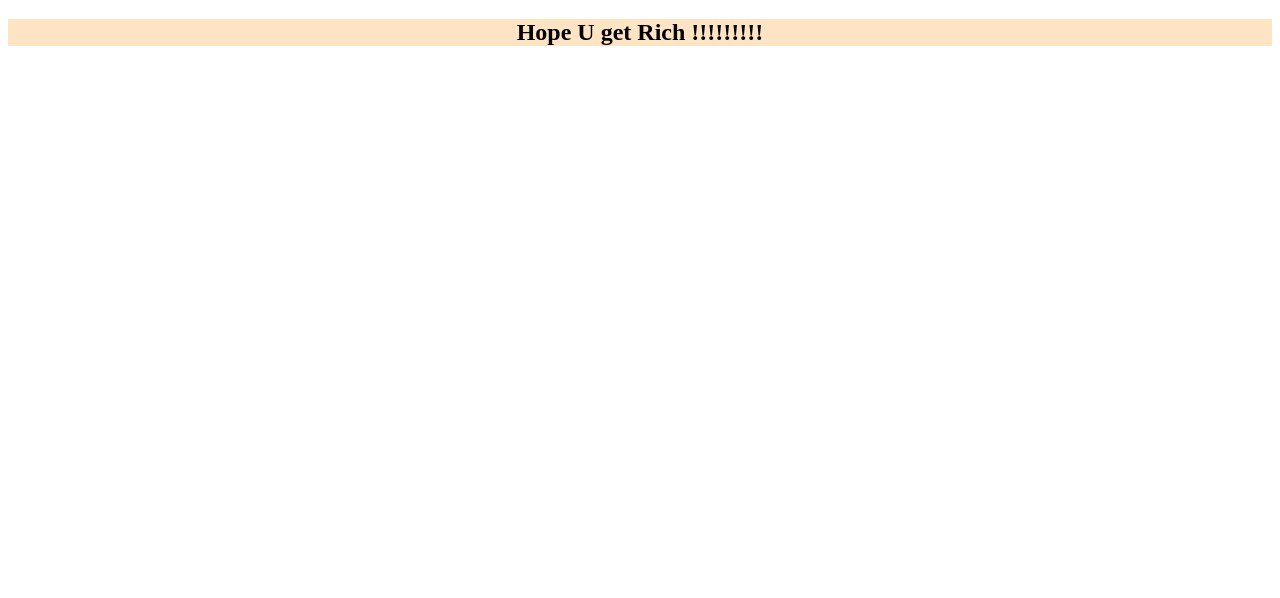
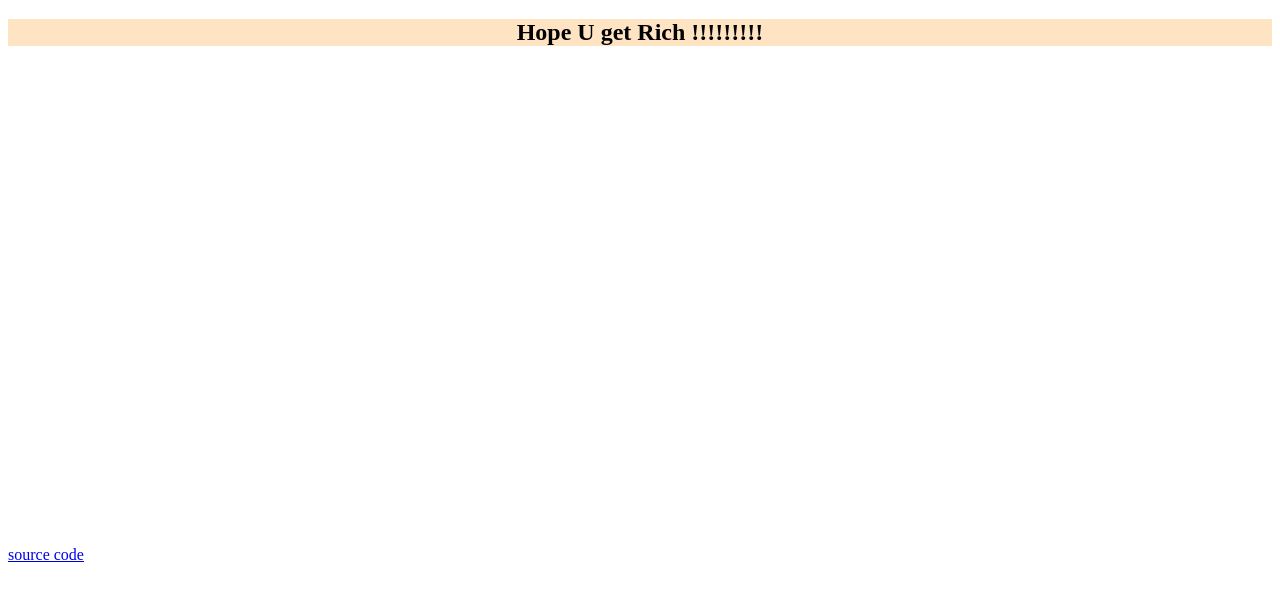
Before and after one commit to LDD1983/page, a plain HTML site: page index.html in a window 1280 px wide. Shown: the part 70-668 px from the top of the page. Drawn offline with Linux system fonts and the light colour scheme.

Commit message:
add Sc link

```diff
--- a/index.html
+++ b/index.html
@@ -16,6 +16,11 @@
         h2{
             background-color: bisque;
         }
+        .Sc{
+
+            margin-top: 500px;
+        }
+
     </style>
 </head>
 <body>
@@ -25,5 +30,8 @@
      <h2>
         Hope U get Rich !!!!!!!!!
      </h2>
+     <p class="Sc">
+        <a href="https://github.com/LDD1983/page">source code </a>
+     </p>
 </body>
 </html>
```
